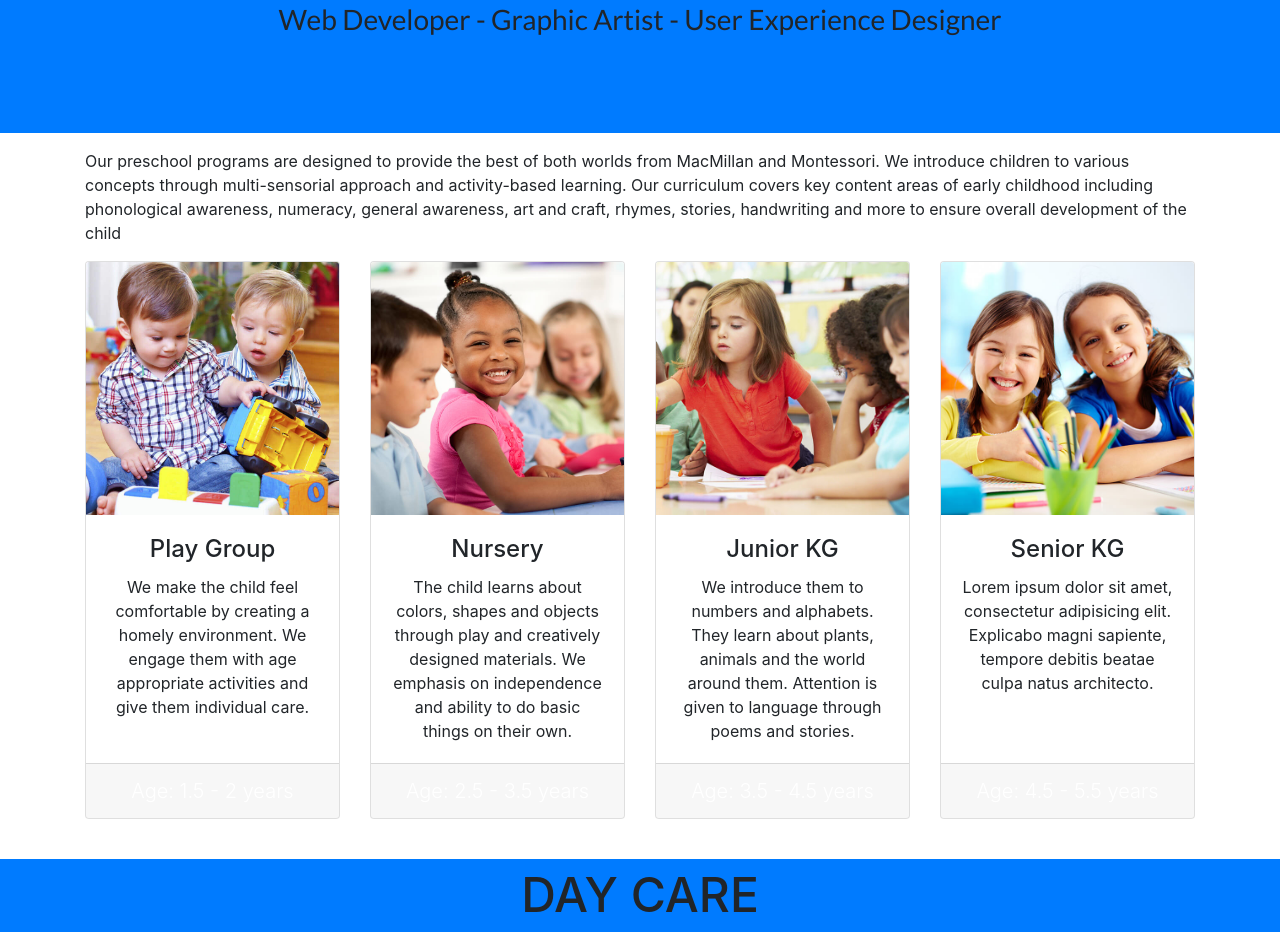
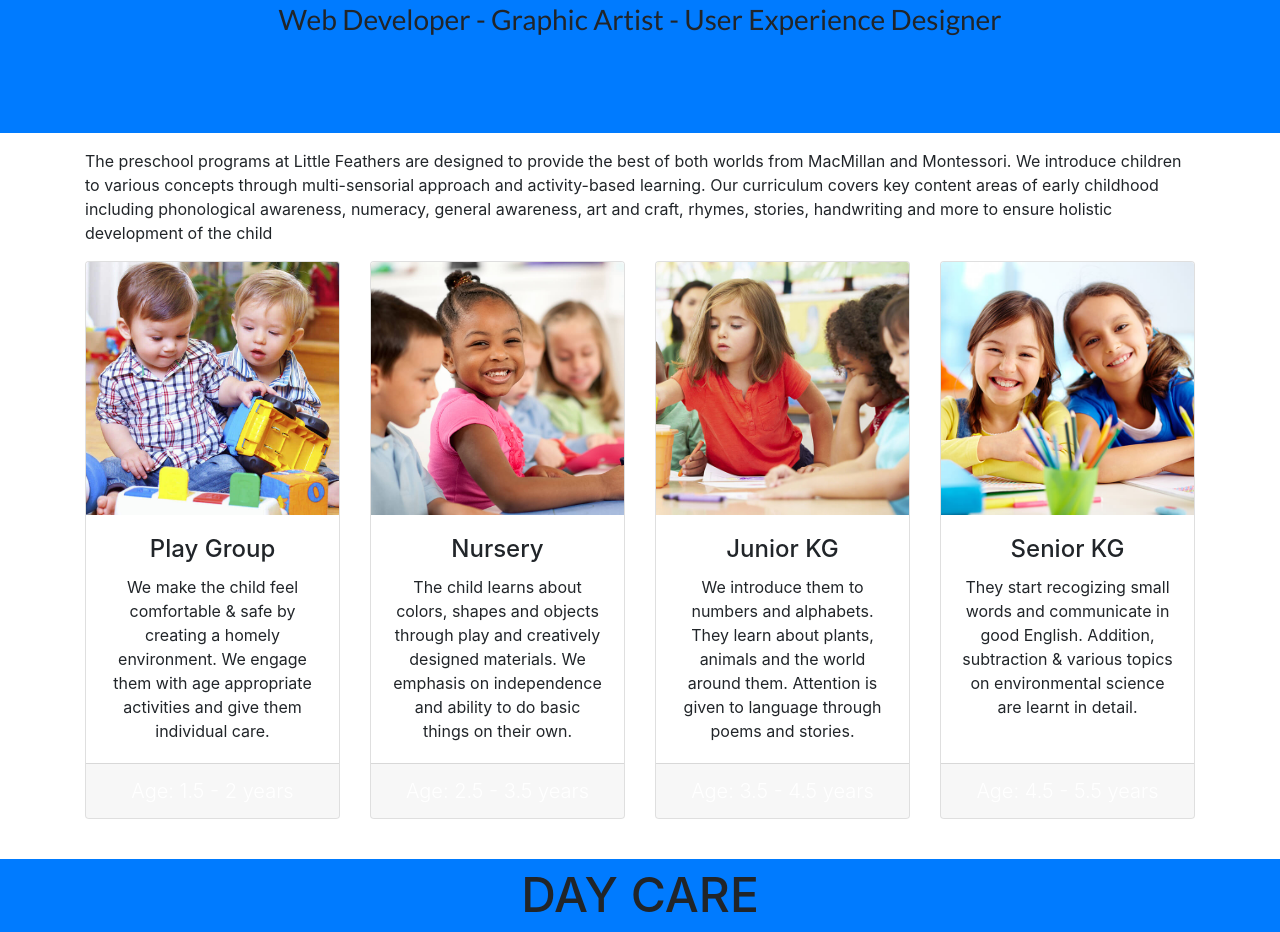
Before and after one commit to mufeedz/littlefeathers.in, a website with bundled scripts: page index.html in a window 1280 px wide. Shown: the part 707-1639 px from the top of the page. Built offline with nearby package versions, Linux system fonts and the light colour scheme.

Commit message:
added description for SKG and updated summary

```diff
--- a/index.html
+++ b/index.html
@@ -155,9 +155,9 @@
       </header>
       <h2 class="text-center text-uppercase text-secondary mb-0">Preschool Programs</h2>
       <hr class="star-dark mb-5">	  -->
-	  <p>Our preschool programs are designed to provide the best of both worlds from MacMillan and Montessori.
+	  <p>The preschool programs at Little Feathers are designed to provide the best of both worlds from MacMillan and Montessori.
 		  We introduce children to various concepts through multi-sensorial approach and activity-based learning.
-		  Our curriculum covers key content areas of early childhood including phonological awareness, numeracy, general awareness, art and craft, rhymes, stories, handwriting and more to ensure overall development of the child</p>
+		  Our curriculum covers key content areas of early childhood including phonological awareness, numeracy, general awareness, art and craft, rhymes, stories, handwriting and more to ensure holistic development of the child</p>
       <!-- Page Features -->
       <div class="row text-center">
 
@@ -166,7 +166,7 @@
             <img class="card-img-top" src="img/programs/1prg.jpg" alt="">
             <div class="card-body">
               <h4 class="card-title">Play Group</h4>
-              <p class="card-text">We make the child feel comfortable by creating a homely environment. We engage them with age appropriate activities and give them individual care.</p>
+              <p class="card-text">We make the child feel comfortable & safe by creating a homely environment. We engage them with age appropriate activities and give them individual care.</p>
             </div>
              <div class="card-footer age-grp text-white lead">
               Age: 1.5 - 2 years
@@ -205,7 +205,7 @@
             <img class="card-img-top" src="img/programs/4prg.jpg" alt="">
             <div class="card-body">
               <h4 class="card-title">Senior KG</h4>
-              <p class="card-text">Lorem ipsum dolor sit amet, consectetur adipisicing elit. Explicabo magni sapiente, tempore debitis beatae culpa natus architecto.</p>
+              <p class="card-text">They start recogizing small words and communicate in good English. Addition, subtraction & various topics on environmental science are learnt in detail. </p>
             </div>
             <div class="card-footer age-grp text-white lead">
               Age: 4.5 - 5.5 years
```
